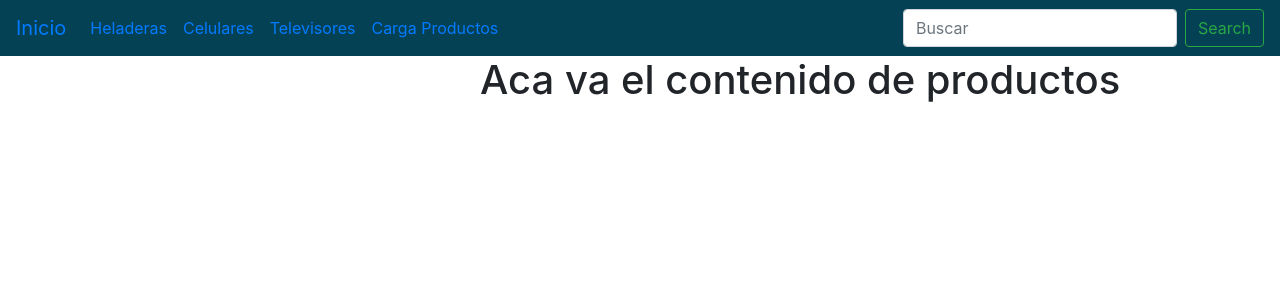
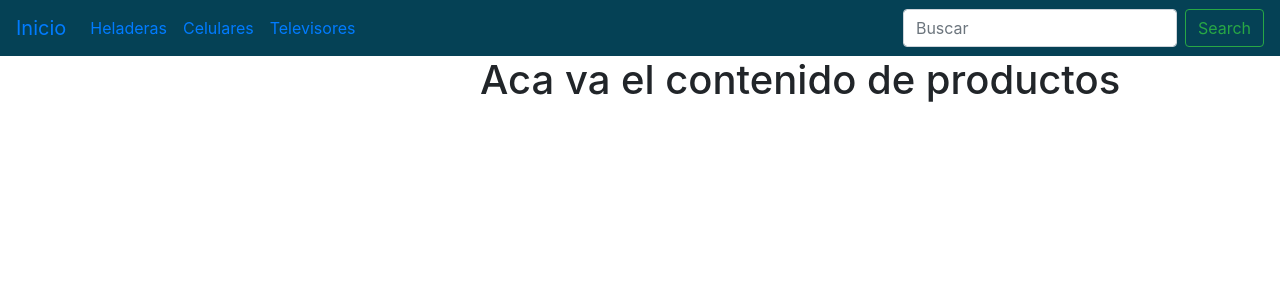
Before and after one commit to LucianoSuarez701/proyecto_final, a Python web app: template templates/productos.html in a window 1280 px wide. Shown: the top 300 px of the page. Run offline with Jinja, Linux system fonts and the light colour scheme; the template is opened without the code that fills it, so the values that code supplies are empty.

Commit message:
eliminacion de duplicados y funciones que no se van a usar

```diff
--- a/app_product/urls.py
+++ b/app_product/urls.py
@@ -5,7 +5,7 @@ from app_product.views import List_products
 from app_product.views import mostrar_heladeras, mostrar_celulares, mostrar_televisores
 
 urlpatterns =[
-        # path('', List_products.as_view(), name = 'list_products'),
+         #path('', List_products.as_view(), name = 'list_products'),
 
         # path("heladeras/", mostrar_heladeras, name = "heladeras"),
         # path("celulares/", mostrar_celulares, name = "celulares"),
--- a/templates/base.html
+++ b/templates/base.html
@@ -31,10 +31,7 @@
                 </li>
                 <li class="nav-item active">
                     <a class="nav-link" href="/televisores/">Televisores</a>
-                </li>
-                    <li class="nav-item active">
-                    <a class="nav-link" href="/products/create-products/">Carga Productos</a>
-                </li>
+
             </ul>
             <form class="form-inline my-2 my-lg-0" action = "/products/search-product/" method = "GET">
                 <input class="form-control mr-sm-2" type="text" placeholder="Buscar" aria-label="Search" name = 'search'>
--- a/templates/productos.html
+++ b/templates/productos.html
@@ -17,7 +17,7 @@
             <h5 class="card-title">{{heladera.name}}</h5>
             <p class="card-text">{{heladera.description}}</p>
             <p class="card-text">{{heladera.price}}</p>
-            <a href="/products/detail-product/{{product.id}}/" class="btn btn-primary">Ver mas!</a>
+            <a href="/list_products/" class="btn btn-primary">Ver mas!</a>
         </div>
     </div>
 
```
Also changed, not shown: proyecto_final/urls.py (+5 -3 lines).
